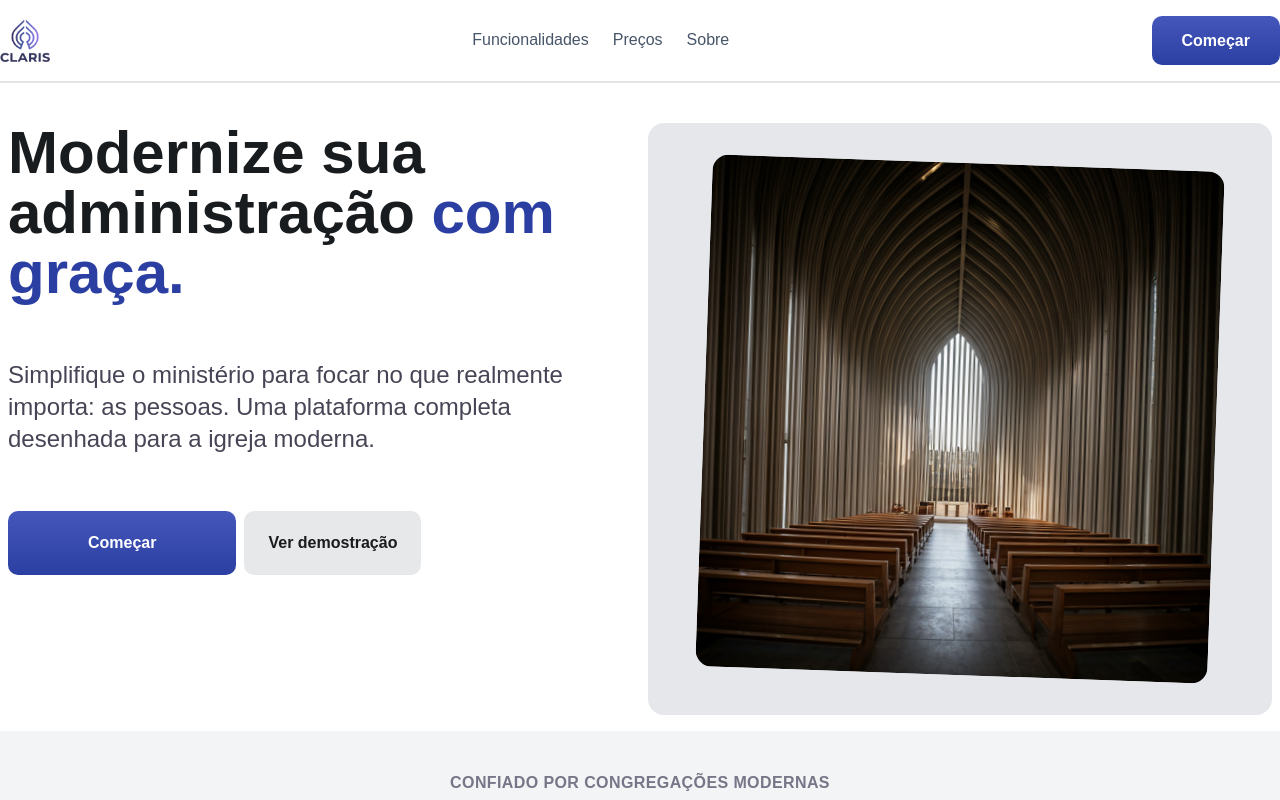
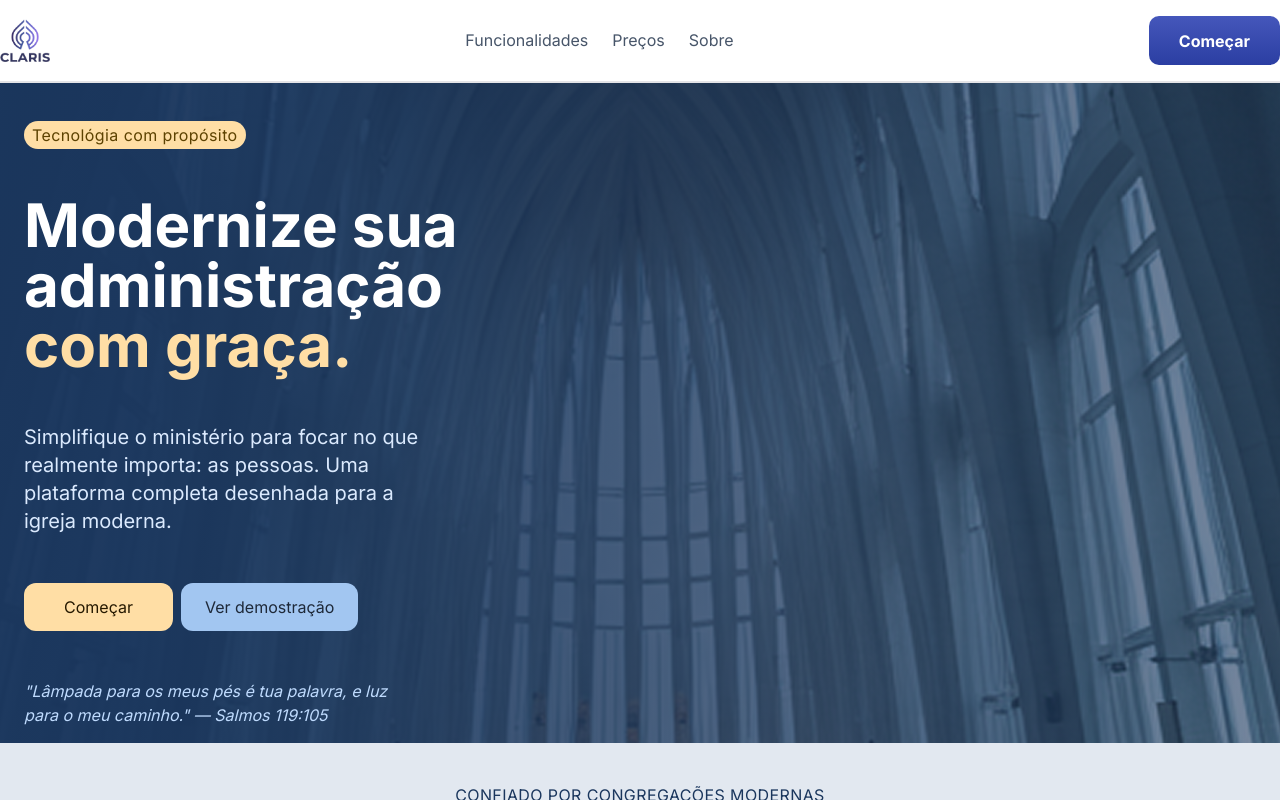
Before and after one commit to antoniotecadev/claris, a Next.js app: page / in a window 1280 px wide. Built offline with nearby package versions, Linux system fonts and the light colour scheme.

Commit message:
Novo UI/UX

```diff
--- a/src/app/layout.tsx
+++ b/src/app/layout.tsx
@@ -1,17 +1,12 @@
 import type { Metadata } from "next";
-import { Geist, Geist_Mono } from "next/font/google";
+import { Inter } from "next/font/google";
 import "@/assets/styles/globals.css";
 import Header from "@/components/layout/header";
 
-const geistSans = Geist({
-  variable: "--font-geist-sans",
-  subsets: ["latin"],
-});
-
-const geistMono = Geist_Mono({
-  variable: "--font-geist-mono",
-  subsets: ["latin"],
-});
+const inter = Inter({
+	variable: "--font-inter",
+	subsets: ["latin"]
+})
 
 export const metadata: Metadata = {
   title: "Create Next App",
@@ -26,7 +21,7 @@ export default function RootLayout({
   return (
     <html
       lang="en"
-      className={`${geistSans.variable} ${geistMono.variable} h-full antialiased`}
+      className={` ${inter.variable} h-full antialiased`}
     >
       <body className="min-h-full flex flex-col">
         {children}</body>
--- a/src/assets/styles/globals.css
+++ b/src/assets/styles/globals.css
@@ -13,8 +13,7 @@ html {
 @theme inline {
 	--color-background: var(--background);
 	--color-foreground: var(--foreground);
-	--font-sans: var(--font-geist-sans);
-	--font-mono: var(--font-geist-mono);
+	--font-global: var(--font-inter);
 }
 
 @media (prefers-color-scheme: dark) {
@@ -26,7 +25,7 @@ html {
 
 body {
 	background-color: white;
-	font-family: Arial, Helvetica, sans-serif;
+	font-family: var(--font-global);
 }
 
 
@@ -146,18 +145,3 @@ body {
 	transform: scale(0.9);
 	box-shadow: 0 0 5px rgba(0, 0, 0, 0.2);
 }
-
-
-.my-fade {
-	animation: fade 0.2ms ease-in-out;
-}
-
-@keyframes fade {
-	from {
-		margin-top: -4rem;
-	}
-
-	to {
-		margin-top: 0;
-	}
-}
--- a/src/components/layout/conf.tsx
+++ b/src/components/layout/conf.tsx
@@ -1,13 +1,13 @@
 export default function Conf() {
     return (
         <>
-            <div className="bg-[#F2F4F6]">
-                <div className="container m-auto bg-[#F2F4F6]">
-                    <nav className="flex flex-col items-center justify-center p-10 gap-2">
-                        <h3 className="text-[#777587] text-1xl font-bold uppercase tracking-wide">
+            <div className="bg-[#E2E8F0]">
+                <div className="container m-auto bg-[#E2E8F0]">
+                    <nav className="flex flex-col items-center justify-center space-y-10 p-10 gap-2">
+                        <h3 className="text-[#1A365D] text-1xl  uppercase tracking-wide">
                             Confiado por congregações modernas
                         </h3>
-                        <div className="flex justify-around text-[#191C1E] gap-4" >
+                        <div className="flex justify-around text-[#1A365D] gap-4" >
                             <h6>GRACE HILL</h6>
                             <h6>VINE & BRANCH</h6>
                             <h6>THE WELL</h6>
--- a/src/components/layout/fetuares.tsx
+++ b/src/components/layout/fetuares.tsx
@@ -1,6 +1,8 @@
 import { LucideIcon } from "lucide-react";
+import Image from 'next/image'
 import { Users, Calendar, MessageSquare, LayoutDashboard, Bell, Building2 } from "lucide-react";
 import Simple from "./Simple";
+import Sister from "@/assets/images/sisters.png"
 
 interface FunctCard {
 	title: string;
@@ -38,61 +40,41 @@ export default function Fun() {
 		<div className="bg-white">
 			<div className="m-auto container">
 				<div className="flex flex-col justify-center items-center py-20 space-y-5">
-                    <h5 className="text-[#5C00CA] tracking-wide font-bold">
-                        INNOVATION FOR FAITH
+					<h5 className="text-[#1A365D] tracking-wide font-bold  text-4xl">
+						Ferramentas desenhadas para o serviço
 					</h5>
-                    <h1 className="text-[#191C1E] font-bold text-4xl">
-                        Built for Ministry
-                    </h1>
-                    <div className="flex item justify-center flex-col flex-wrap sm:flex sm:flex-row gap-6">
-                        <Card
-                            title="Gestão de Membros"
-                            description="Centralize os dados da sua congregação com perfis detalhados e visão relacional completa."
-                            icon={Users}
-                            iconBgColor="bg-[#E1E0FF]"
-                        />
-
-                        <Card
-                            title="Calendário de Eventos"
-                            description="Organize cultos, reuniões e eventos especiais com agendamento inteligente e notificações."
-                            icon={Calendar}
-                            iconBgColor="bg-[#E1E0FF]"
-                        />
-
-                        <Card
-                            title="Chat em Tempo Real"
-                            description="Conecte a sua liderança e ministérios instantaneamente com canais de comunicação seguros."
-                            icon={MessageSquare}
-                            iconBgColor="bg-[#E1E0FF]"
-                        />
-
-                        <Card
-                            title="Dashboard Inteligente"
-                            description="Visualize o crescimento da sua igreja através de métricas, gráficos e relatórios automáticos."
-                            icon={LayoutDashboard}
-                            iconBgColor="bg-[#E1E0FF]"
-                        />
-
-                        <Card
-                            title="Notificações"
-                            description="Mantenha todos informados sobre novas atualizações, mensagens e alertas importantes do sistema."
-                            icon={Bell}
-                            iconBgColor="bg-[#E1E0FF]"
-                        />
-
-                        <Card
-                            title="Gestão de Organização"
-                            description="Gerencie múltiplas sedes, departamentos e permissões de acesso em uma única plataforma."
-                            icon={Building2}
-                            iconBgColor="bg-[#E1E0FF]"
-                        />
-
+					<div className="w-50 h-1 bg-amber-300"></div>
+					<div className="flex flex-wrap sm:flex sm:flex-row gap-6">
+						<div className="w-[70%] border-gray-400 border-solid rounded-2xl bg-[#F1F5F9] gap-2 justify-between flex p-6">
+							<div className="flex flex-col w-[50%] gap-2">
+								<div className="flex items-center justify-center w-12 h-12 bg-[#BDD6FF] rounded-2xl">
+									<Users size={24} className="text-[#1A365D]" />
+								</div>
+								<p className=" text-[#1A365D]">Gestão de membros</p>
+								<p className="text-[#475569] text-[12px]">Uma visão 360º da sua congregação.
+									Acompanhe jornadas espirituais, participação
+									em grupos e batismos com cuidado pastoral.</p>
+							</div>
+							<div>
+								<Image src={Sister} alt="Sisters" className="h-full w-full rounded-2xl" />
+							</div>
+						</div>
+						<div className="bg-[#1A365D] w-[24%] p-3 flex flex-col">
+							<div className="flex items-center justify-center w-12 h-12 bg-[#DBEAFE] rounded-2xl">
+								<Calendar size={24} className="text-[#FFDEA5]" />
+							</div>
+							<p className="text-white">Calendário</p>
+							<p className="text-[#DBEAFE] text-[9px]">Sincronize eventos de todos os
+								departamentos em um único lugar
+								sagrado.
+							</p>
+						</div>
 					</div>
 
 
 				</div>
 			</div>
-            <Simple/>
+			<Simple />
 		</div>
 
 	)
--- a/src/components/layout/header.tsx
+++ b/src/components/layout/header.tsx
@@ -20,8 +20,8 @@ function NavLink({ href, children, className }: NavLinkProps) {
 			className={`
         text-[#475569]
         border-b-2 border-transparent
-        hover:text-[#4F46E5]
-        hover:border-[#4F46E5]
+        hover:text-[#4F46E5] hover:font-bold
+        hover:border-[#FBBF24]
         transition-all duration-300
 
         ${className}
--- a/src/components/layout/hero.tsx
+++ b/src/components/layout/hero.tsx
@@ -1,34 +1,45 @@
 import Image from "next/image";
-import igreja from "@/assets/images/unnamed.png"
+import igreja from "@/assets/images/unnamed.png";
 import Conf from "./conf";
+import heroImg from "@/assets/images/hero.png";
 
 export default function Hero() {
 	return (
-        <section className="bg-white">
-            <div className="container mx-auto grid grid-cols-1 lg:grid-cols-2 gap-4 justify-between items-start pt-10 px-2 mb-4 " >
-
-                <div className=" flex flex-col gap-6 justify-center space-y-8 " >
-                    <p className="text-[#191C1E] text-3xl wrap-break-word sm:text-5xl xl:text-6xl font-bold ">Modernize sua administração <span className="text-[#2B3EA2]">com graça.</span></p>
-                    <p className="text-[#464555] sm:text-2xl">
+		<section
+			style={{
+				backgroundImage: `linear-gradient(
+                   to right,
+				    rgba(26, 54, 93, 0.98) 10%,
+				    rgba(26, 54, 93, 0.80) 50%,
+				    rgba(26, 54, 93, 0.60) 100%
+                ), url(${heroImg.src})`
+			}}
+			className="bg-white bg-center bg-cover min-h-screen flex flex-col justify-center"
+		>
+			<div className="container mx-auto grid grid-cols-1 lg:grid-cols-2 gap-4 justify-between items-start pt-10 px-6 mb-4">
+				<div className="flex flex-col  justify-center space-y-12">
+					<div><span className="px-2 py-1 bg-[#FFDEA5] text-[#5D4201] tracking-wide rounded-2xl ">Tecnológia com propósito</span></div>
+					<p className="text-white text-3xl wrap-break-word sm:text-5xl xl:text-6xl font-bold">
+						Modernize sua administração <br /><span className="text-[#FFDEA5] font-bold">com graça.</span>
+					</p>
+					<p className="text-[#DBEAFE] sm:text-xl sm:w-100">
 						Simplifique o ministério para focar no que realmente
 						importa: as pessoas. Uma plataforma completa desenhada
 						para a igreja moderna.
 					</p>
 					<div className="flex gap-2">
-                        <button id="" className="px-6 py-2 text-white rounded-xl bg-bt md:px-20 md:py-5" >
+						<button className="px-10 py-3 text-[#261900] rounded-xl bg-[#FFDEA5] ">
 							Começar
 						</button>
-                        <button className="px-6 py-2 rounded-xl bg-bt2" >
+						<button className="px-6 py-2 rounded-xl bg-[#a2c6f1]  text-gray-800">
 							Ver demostração
 						</button>
+
 					</div>
-                </div>
-                <div className="bg-gray-200 items-center justify-center flex p-10 rounded-2xl " >
-                    <Image src={igreja} alt="Igreja"  className="rotate-2 rounded-2xl" />
+					<p className="italic text-[#BFDBFE] sm:w-100">"Lâmpada para os meus pés é tua palavra, e luz para o meu caminho." — Salmos 119:105</p>
 				</div>
 			</div>
 			<Conf />
 		</section>
-
-    )
+	);
 }
```
Also changed, not shown: src/assets/images/hero.png (added), src/assets/images/sisters.png (added). Lines whose indentation alone changed are shown as unchanged.
